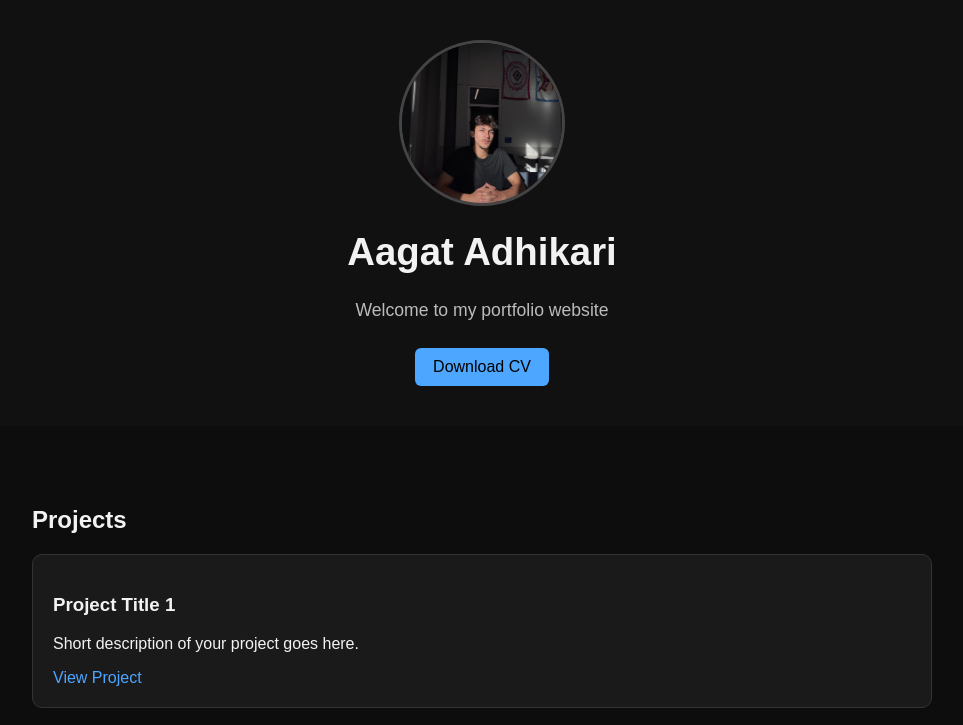
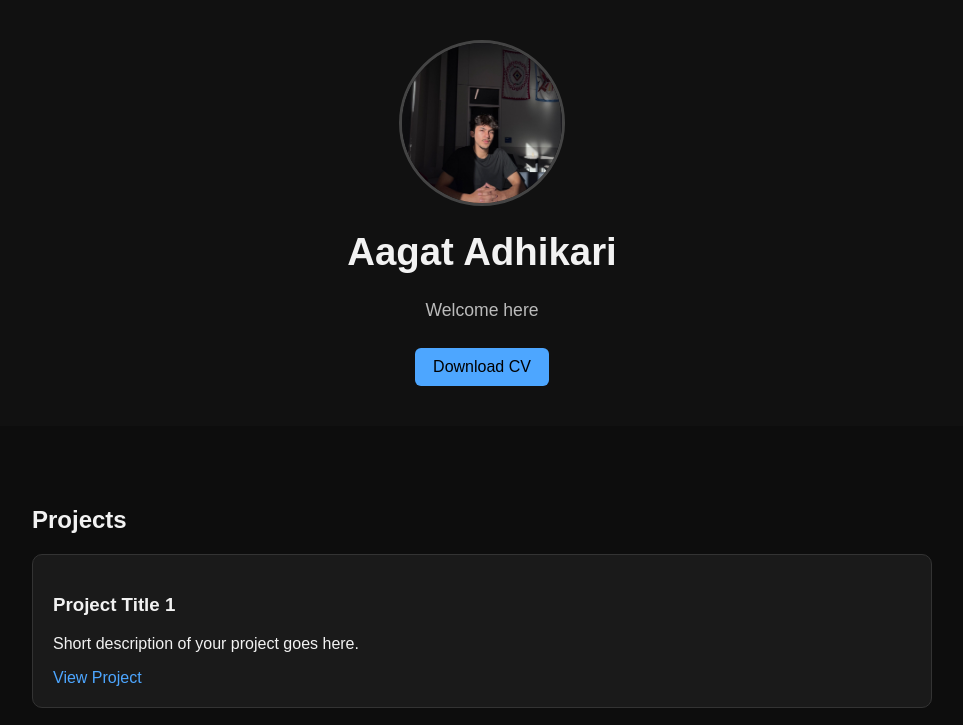
Before and after one commit to aagatadhikari/aagatadhikari.github.io, a plain HTML site: page index.html in a window 1280 px wide. Shown: the top 725 px of the page, without its empty margins (158-1121 px from the left). Drawn offline with Linux system fonts and the light colour scheme.

Commit message:
Update index.html

```diff
--- a/index.html
+++ b/index.html
@@ -67,7 +67,7 @@
     <header>
         <img src="pfp.jpg" alt="Your Photo" />
         <h1>Aagat Adhikari</h1>
-        <p>Welcome to my portfolio website</p>
+        <p>Welcome here </p>
         <a href="aagatresume.pdf" class="btn" download>Download CV</a>
     </header>
 
```
